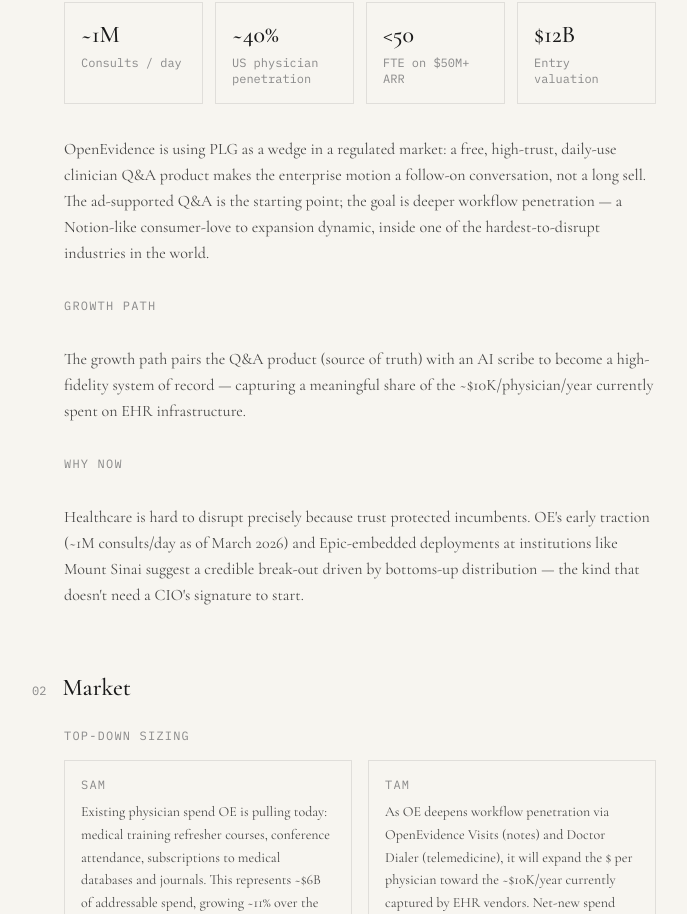
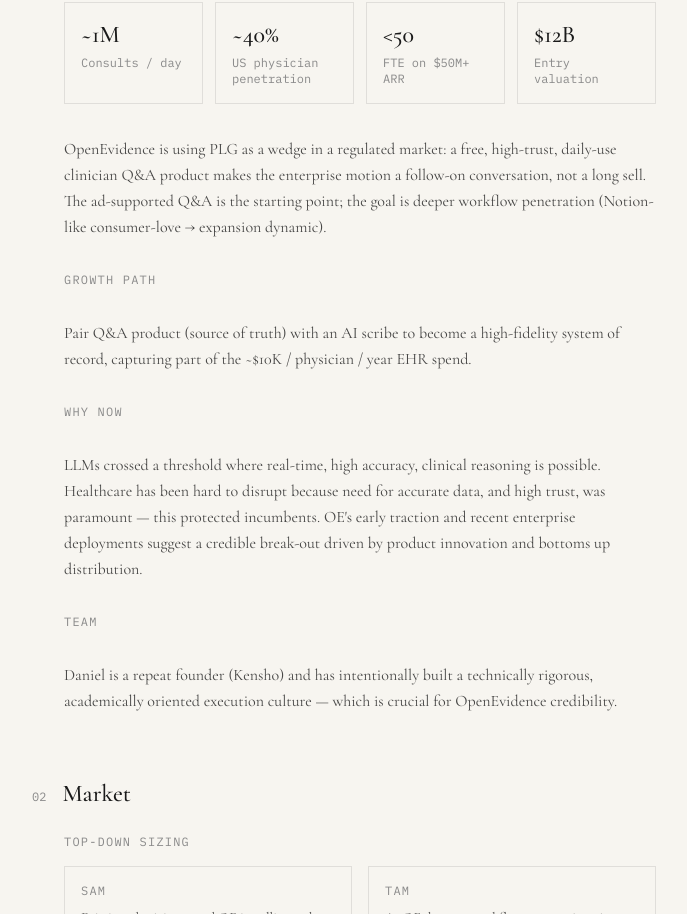
Before and after one commit to piamishra93/memos, a Next.js app: page /memo/open-evidence in a window 1280 px wide. Shown: the part 440-1354 px from the top of the page, without its empty margins (296-983 px from the left). Built offline with nearby package versions, Linux system fonts and the light colour scheme.

Commit message:
update thesis wording, add team note to overview

```diff
--- a/components/RichMemoSections.tsx
+++ b/components/RichMemoSections.tsx
@@ -20,6 +20,8 @@
         <p className="font-serif text-base leading-relaxed text-ink/80">{data.growthPath}</p>
         <Subhead>Why now</Subhead>
         <p className="font-serif text-base leading-relaxed text-ink/80">{data.whyNow}</p>
+        <Subhead>Team</Subhead>
+        <p className="font-serif text-base leading-relaxed text-ink/80">{data.team}</p>
       </div>
     </section>
   );
--- a/data/memos/open-evidence.ts
+++ b/data/memos/open-evidence.ts
@@ -27,11 +27,13 @@
   richContent: {
     thesis: {
       overview:
-        "OpenEvidence is using PLG as a wedge in a regulated market: a free, high-trust, daily-use clinician Q&A product makes the enterprise motion a follow-on conversation, not a long sell. The ad-supported Q&A is the starting point; the goal is deeper workflow penetration — a Notion-like consumer-love to expansion dynamic, inside one of the hardest-to-disrupt industries in the world.",
+        "OpenEvidence is using PLG as a wedge in a regulated market: a free, high-trust, daily-use clinician Q&A product makes the enterprise motion a follow-on conversation, not a long sell. The ad-supported Q&A is the starting point; the goal is deeper workflow penetration (Notion-like consumer-love → expansion dynamic).",
       growthPath:
-        "The growth path pairs the Q&A product (source of truth) with an AI scribe to become a high-fidelity system of record — capturing a meaningful share of the ~$10K/physician/year currently spent on EHR infrastructure.",
+        "Pair Q&A product (source of truth) with an AI scribe to become a high-fidelity system of record, capturing part of the ~$10K / physician / year EHR spend.",
       whyNow:
-        "Healthcare is hard to disrupt precisely because trust protected incumbents. OE's early traction (~1M consults/day as of March 2026) and Epic-embedded deployments at institutions like Mount Sinai suggest a credible break-out driven by bottoms-up distribution — the kind that doesn't need a CIO's signature to start.",
+        "LLMs crossed a threshold where real-time, high accuracy, clinical reasoning is possible. Healthcare has been hard to disrupt because need for accurate data, and high trust, was paramount — this protected incumbents. OE's early traction and recent enterprise deployments suggest a credible break-out driven by product innovation and bottoms up distribution.",
+      team:
+        "Daniel is a repeat founder (Kensho) and has intentionally built a technically rigorous, academically oriented execution culture — which is crucial for OpenEvidence credibility.",
       keyStats: [
         { label: "Consults / day", value: "~1M" },
         { label: "US physician penetration", value: "~40%" },
--- a/data/types.ts
+++ b/data/types.ts
@@ -44,6 +44,7 @@
     overview: string;
     growthPath: string;
     whyNow: string;
+    team: string;
     keyStats: { label: string; value: string }[];
   };
   market: {
```
